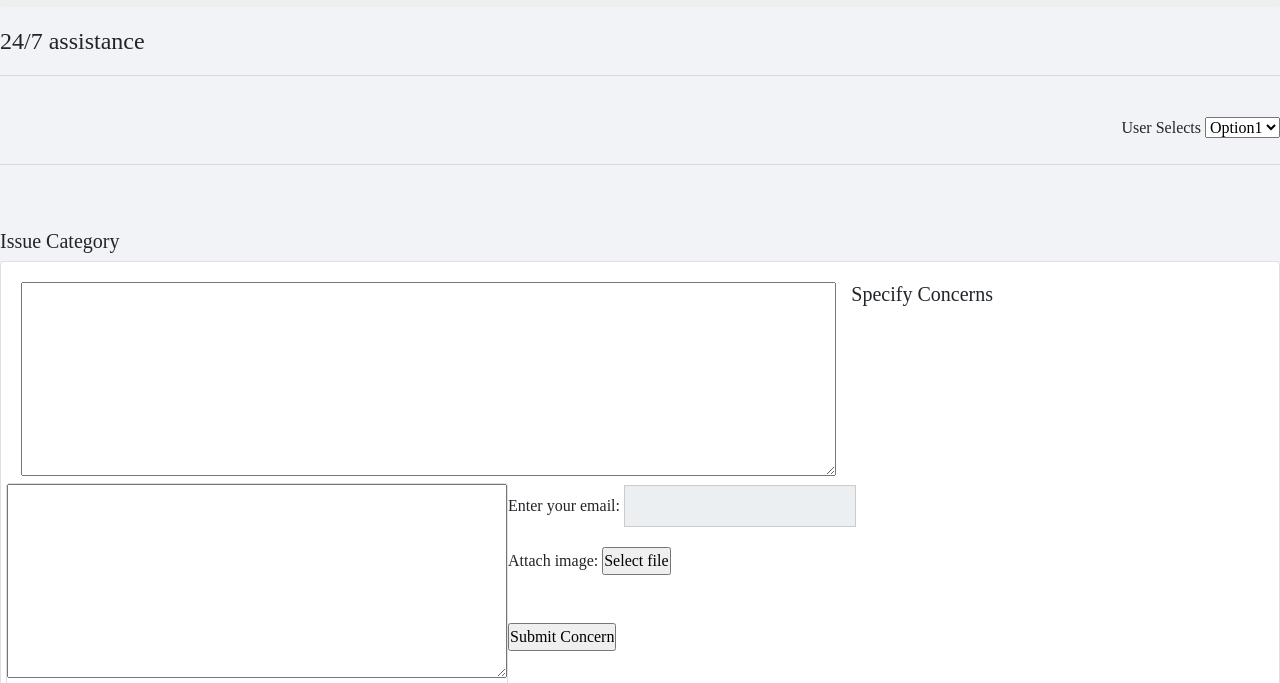
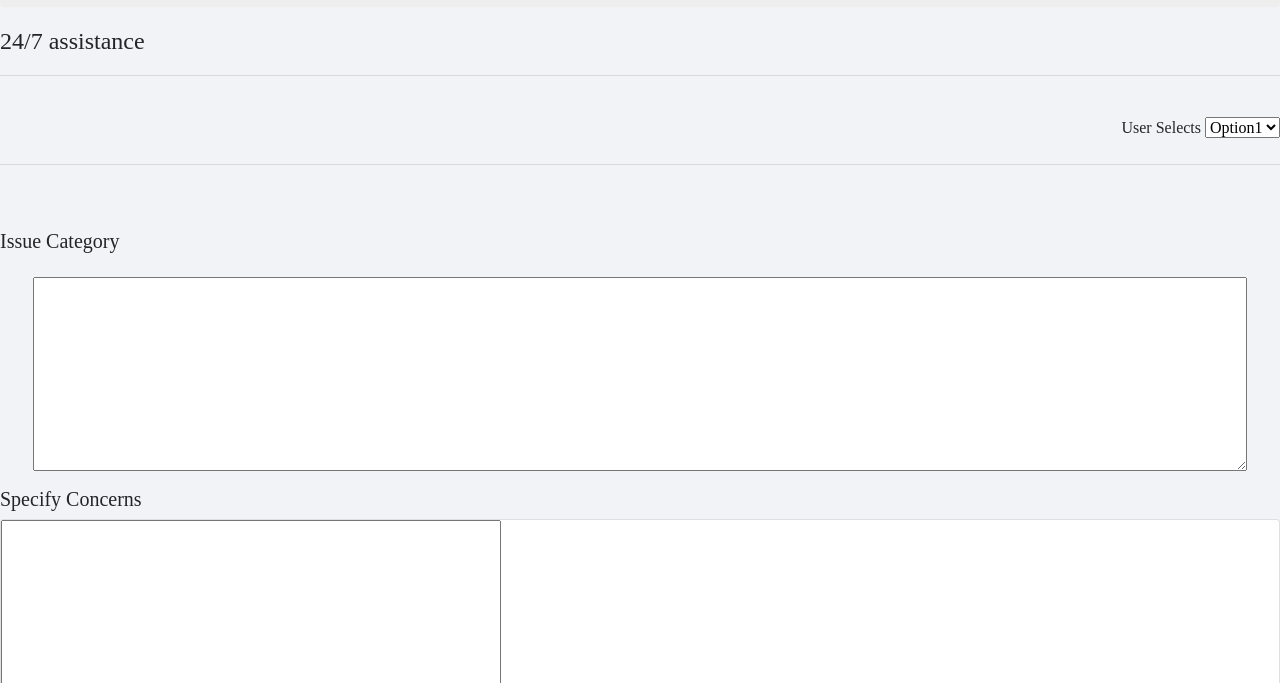
Before and after one commit to praths2020/sheltown, a website: page assistance.html in a window 1280 px wide. Shown: the part 107-790 px from the top of the page. Drawn offline with nearby package versions, Linux system fonts and the light colour scheme; files that its build step writes are made by us from their sources.

Commit message:
Update assistance.html

```diff
--- a/assistance.html
+++ b/assistance.html
@@ -94,10 +94,7 @@
 
             <h5>Issue Category</h5>
 
-        <div class="card">
-          <div class="card-body">
-            <div class="row">
-              <div class="col-8">
+         <div class="row py-3 px-5">
                               <textarea name="" id="" cols="400" rows="8" style='width: 100%;'>
                               </textarea>
                             </div>
```
